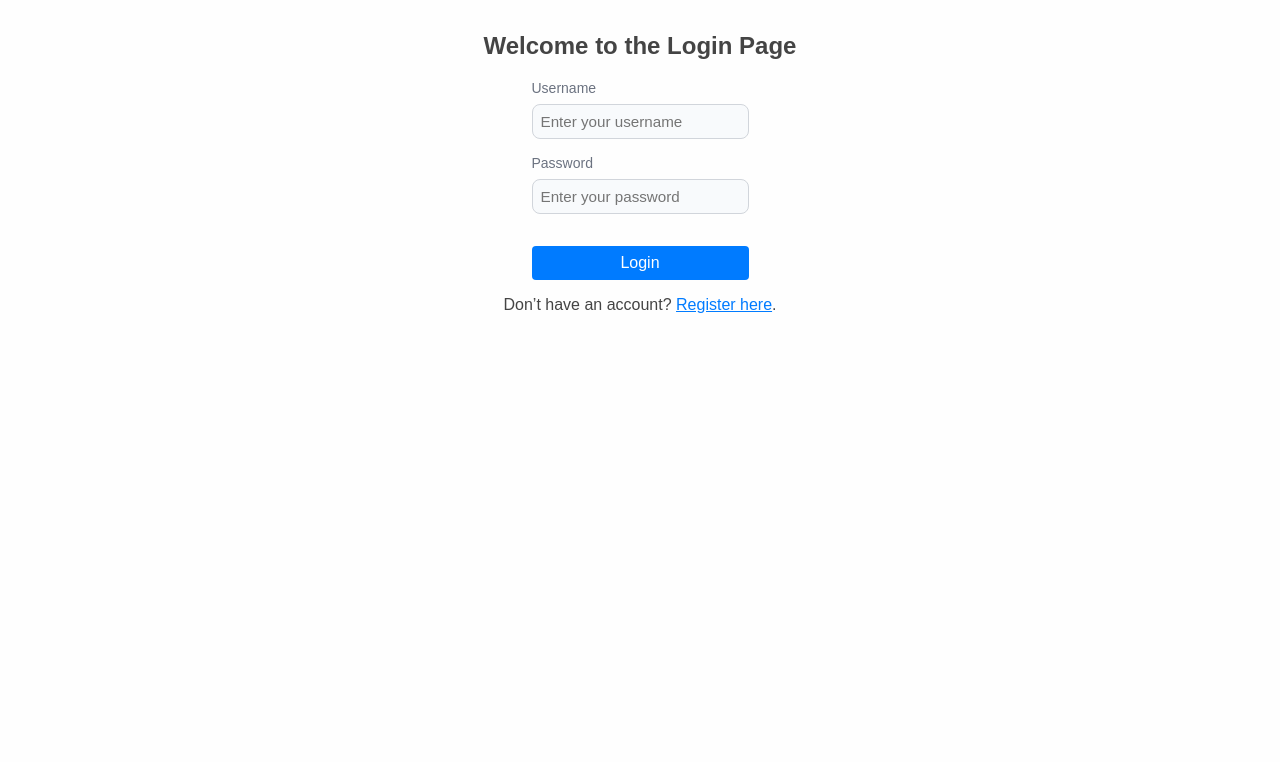
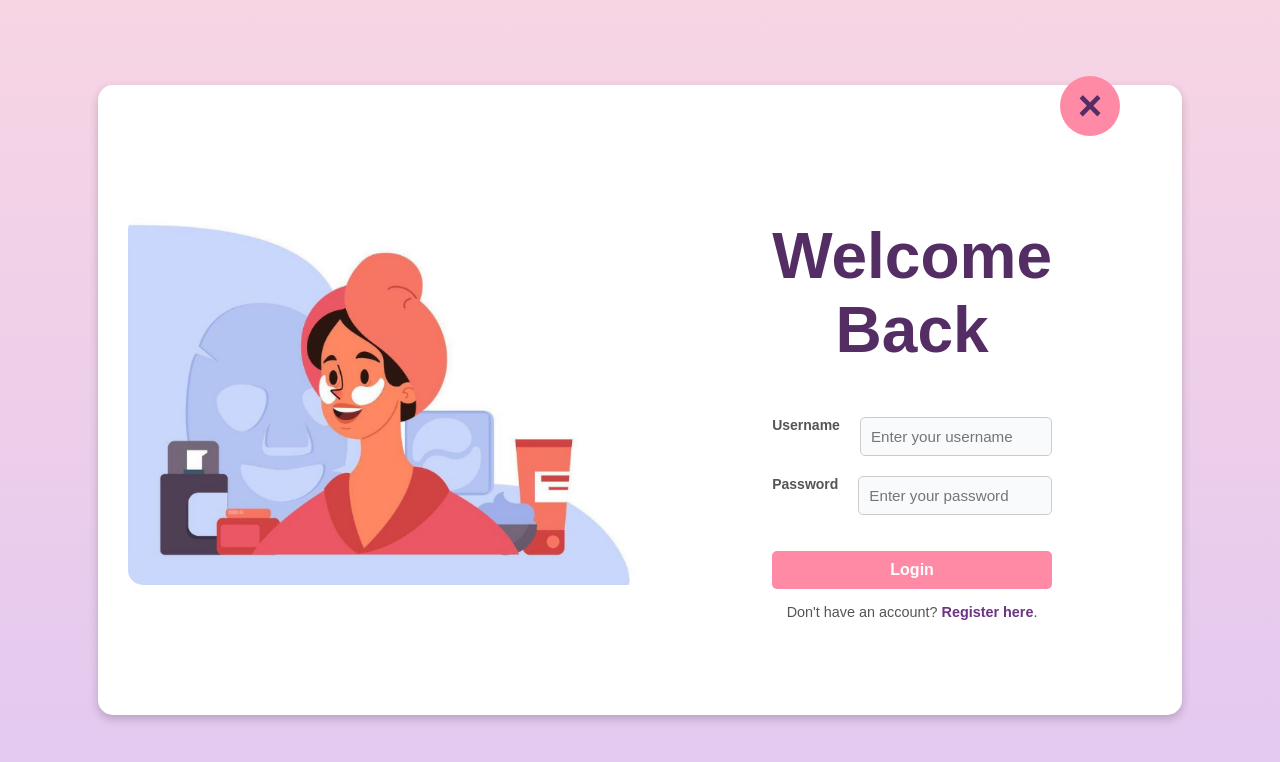
Before and after one commit to Kankrit413/SE-Project-new-, a React (Create React App) app in the folder frontend/: page /login in a window 1280 px wide. Shown: the top 762 px of the page. Built offline with nearby package versions, Linux system fonts and the light colour scheme; a web font is replaced by a local one.

Commit message:
Add Login

```diff
--- /dev/null
+++ b/frontend/src/Login.css
@@ -0,0 +1,138 @@
+.login-page {
+    margin: 0;
+    padding: 0;
+    font-family: 'Arial', sans-serif;
+    background: linear-gradient(180deg, #f7d5e3, #e3c8f1);
+}
+
+.login-page {
+    display: flex;
+    justify-content: center;
+    align-items: center;
+    height: 100vh;
+    flex-direction: column;
+}
+
+.login-container {
+    display: flex;
+    align-items: center;
+    justify-content: center;
+    background-color: white;
+    border-radius: 15px;
+    box-shadow: 0 4px 10px rgba(0, 0, 0, 0.2);
+    width: 80%;
+    max-width: 1400px;
+    height: 570px;
+    padding: 30px;
+    gap: 30px;
+}
+
+.login-image {
+    flex: 3;
+    display: flex;
+    justify-content: center;
+    align-items: center;
+}
+
+.login-image img {
+    width: 100%;
+    height: 100%;
+    border-radius: 15px;
+}
+
+.login-form {
+    flex: 1.5;
+    padding: 100px;
+}
+
+.login-form h2 {
+    font-size: 4rem;
+    align-items: baseline;
+    margin-bottom: 50px;
+    color: #532d63;
+    text-align: center;
+}
+
+.form-group {
+    margin-bottom: 20px;
+}
+
+.form-group label {
+    display: block;
+    font-weight: bold;
+    margin-bottom: 5px;
+    color: #555;
+}
+
+.form-group input {
+    width: 100%;
+    padding: 10px;
+    border: 1px solid #ccc;
+    border-radius: 5px;
+    box-sizing: border-box;
+}
+
+.btn-submit {
+    width: 100%;
+    background-color: #ff8aa5;
+    color: white;
+    padding: 10px;
+    border: none;
+    border-radius: 5px;
+    font-size: 1rem;
+    font-weight: bold;
+    cursor: pointer;
+    transition: background-color 0.3s;
+}
+
+.btn-submit:hover {
+    background-color: #ff647c;
+}
+
+.login-form p {
+    margin-top: 15px;
+    font-size: 0.9rem;
+    color: #555;
+    text-align: center;
+}
+
+.login-form a {
+    color: #6c3483;
+    text-decoration: none;
+    font-weight: bold;
+}
+
+.login-form a:hover {
+    text-decoration: underline;
+}
+
+/* Close Button */
+.close-btn-log {
+    position: absolute;
+    top: 60px;
+    right: 160px;
+    background: #ff8aa5;
+    color: #532d63;
+    border: none;
+    border-radius: 50%;
+    width: 60px;
+    height: 60px;
+    font-size: 42px;
+    font-weight: bold;
+    cursor: pointer;
+    /* text-align: center; */
+    line-height: 8px;
+    /* transition: background-color 0.3s ease; */
+}
+
+.close-btn-log:hover {
+    background: #ff8080;
+}
+
+/* Responsive Design */
+@media (max-width: 768px) {
+    .login-page {
+        width: 90%;
+        padding: 20px;
+    }
+}
--- a/frontend/src/Login.jsx
+++ b/frontend/src/Login.jsx
@@ -1,6 +1,8 @@
 import React, { useState } from 'react';
 import axios from 'axios';
 import { useNavigate, Link } from 'react-router-dom';
+import "./Login.css";
+import imageLogin from "./imageLogin.png"
 
 const Login = () => {
     const [username, setUsername] = useState('');
@@ -30,50 +32,47 @@ const Login = () => {
     };
 
     return (
-        <div style={{ margin: '2rem', textAlign: 'center' }}>
-            <h2>Welcome to the Login Page</h2>
-            <form onSubmit={handleLogin} style={{ display: 'inline-block', textAlign: 'left' }}>
-                <div style={{ marginBottom: '1rem' }}>
-                    <label htmlFor="username" style={{ display: 'block', marginBottom: '0.5rem' }}>Username</label>
+        <div className="login-page">
+            <button className="close-btn-log" onClick={() => navigate(-1)}>&times;</button>
+            <div className="login-container">
+                <div className="login-image">
+                    <img
+                        src={imageLogin} // Replace this with your desired image
+                        alt="Login Illustration"
+                    />
+                </div>
+                <div className="login-form">
+                    <h2>Welcome Back</h2>
+                    <form onSubmit={handleLogin}>
+                        <div className="form-group">
+                            <label htmlFor="username">Username</label>
                             <input
                                 type="text"
                                 id="username"
                                 placeholder="Enter your username"
                                 value={username}
-                        onChange={e => setUsername(e.target.value)}
+                                onChange={(e) => setUsername(e.target.value)}
                                 required
-                        style={{ padding: '0.5rem', width: '100%', boxSizing: 'border-box' }}
                             />
                         </div>
-                <div style={{ marginBottom: '1rem' }}>
-                    <label htmlFor="password" style={{ display: 'block', marginBottom: '0.5rem' }}>Password</label>
+                        <div className="form-group">
+                            <label htmlFor="password">Password</label>
                             <input
                                 type="password"
                                 id="password"
                                 placeholder="Enter your password"
                                 value={password}
-                        onChange={e => setPassword(e.target.value)}
+                                onChange={(e) => setPassword(e.target.value)}
                                 required
-                        style={{ padding: '0.5rem', width: '100%', boxSizing: 'border-box' }}
                             />
                         </div>
-                <button
-                    type="submit"
-                    style={{
-                        padding: '0.5rem 1rem',
-                        backgroundColor: '#007BFF',
-                        color: '#FFF',
-                        border: 'none',
-                        borderRadius: '0.25rem',
-                        cursor: 'pointer',
-                    }}
-                >
-                    Login
-                </button>
+                        <button type="submit" className="btn-submit">Login</button>
                     </form>
-            <p style={{ marginTop: '1rem' }}>
-                Don’t have an account? <Link to="/register" style={{ color: '#007BFF' }}>Register here</Link>.
+                    <p>
+                        Don't have an account? <Link to="/register">Register here</Link>.
                     </p>
+                </div>
+            </div>
         </div>
     );
 };
```
Also changed, not shown: frontend/src/imageLogin.png (added). Lines whose indentation alone changed are shown as unchanged.
